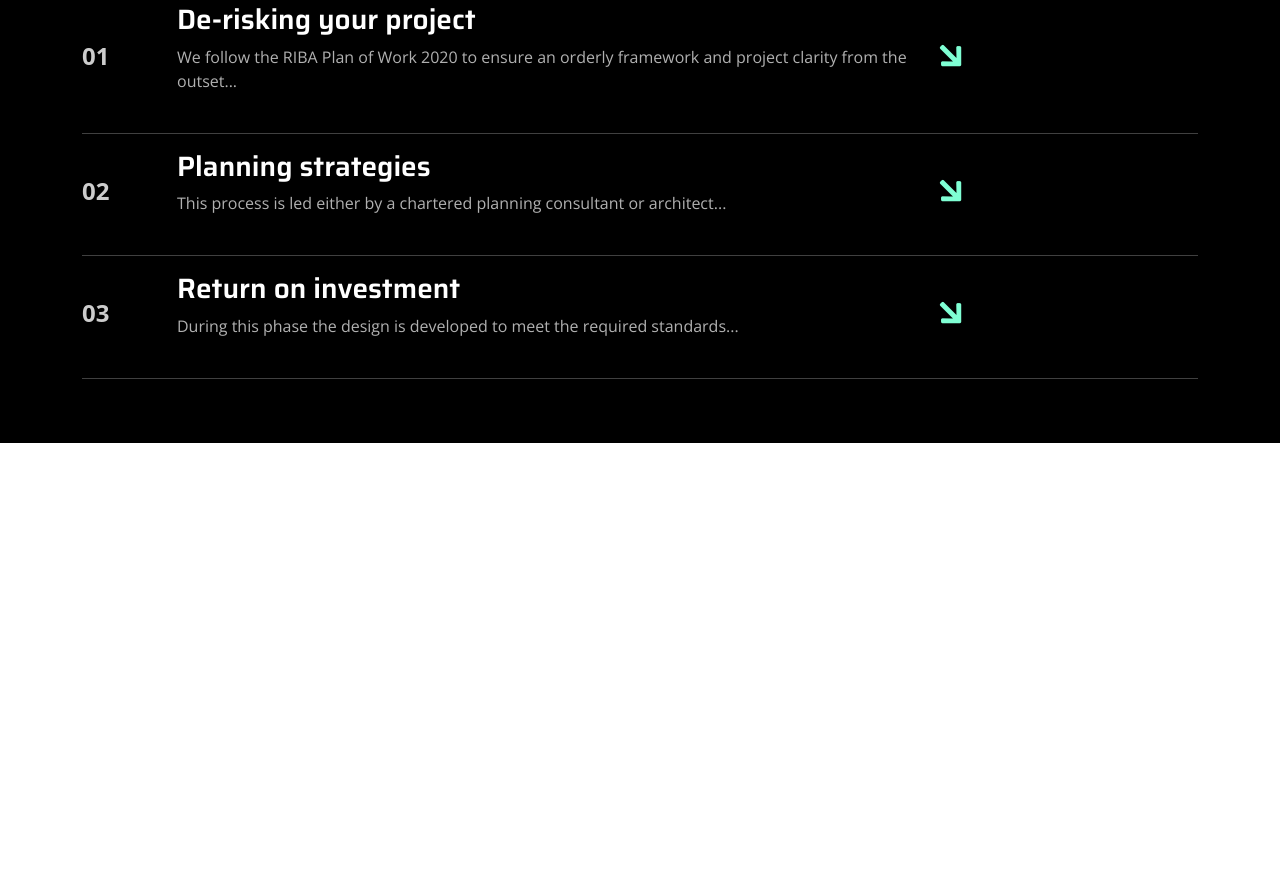
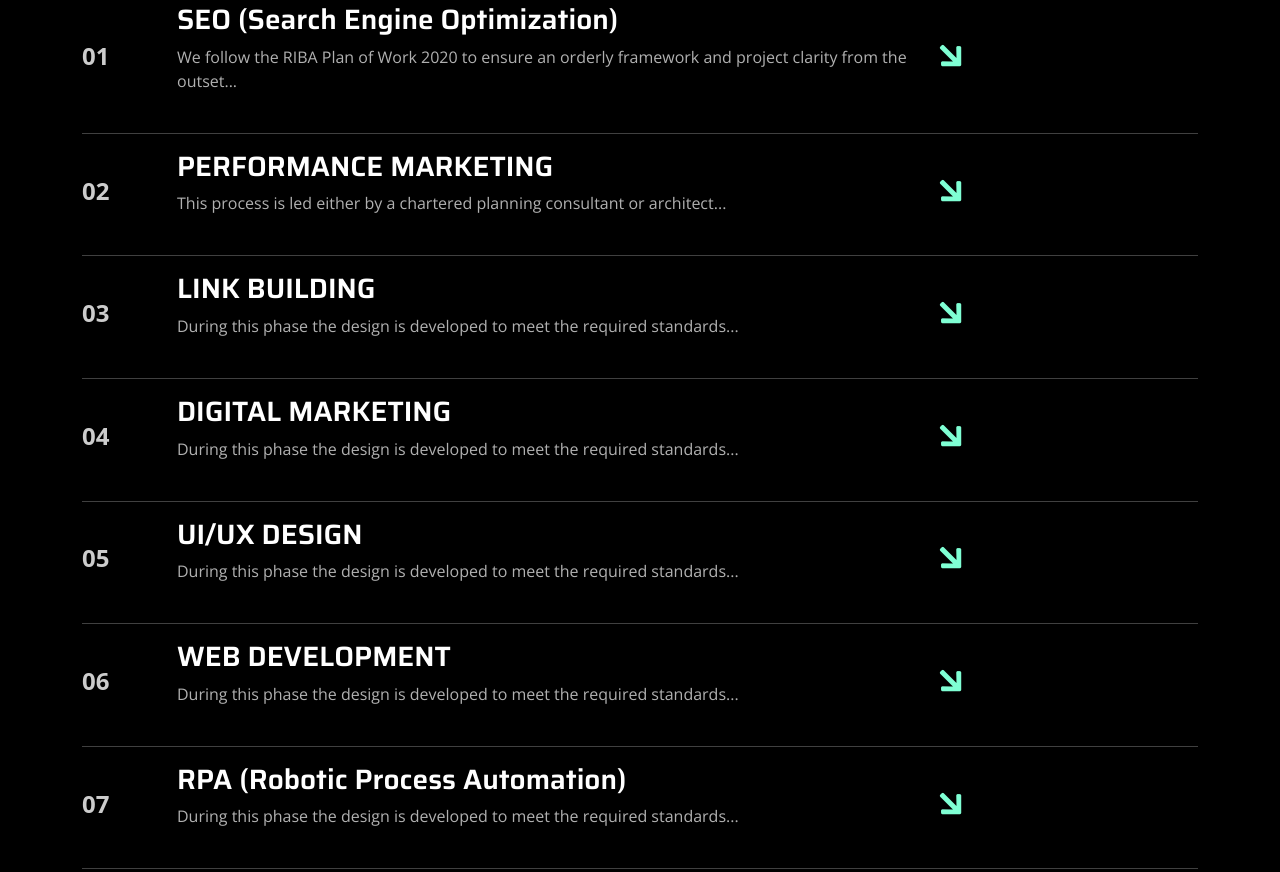
Before and after one commit to Manibharthi/edge-dynamiq, a plain HTML site: page index.html in a window 1280 px wide. Shown: the part 1255-2127 px from the top of the page. Before the commit the page ends 1698 px from the top, so only its background shows below. Drawn offline with nearby package versions, Linux system fonts and the light colour scheme.

Commit message:
new18 sa

```diff
--- a/index.html
+++ b/index.html
@@ -200,7 +200,7 @@
           <span class="word">UI/UX DESIGN</span>
           <span class="word">LINK BUILDING</span>
           <span class="word">DIGITAL MARKETING</span>
-          <span class="word">LINK BUILDING</span>
+          <span class="word">RPA</span>
           <span class="word">SMM</span>
         </div>
       </div>
@@ -215,7 +215,7 @@
     <div class="row align-items-center mb-4 service-item">
       <div class="col-md-1 service-number">01</div>
       <div class="col-md-8">
-        <h3>De-risking your project</h3>
+        <h3>SEO (Search Engine Optimization)</h3>
         <p class="short-description">We follow the RIBA Plan of Work 2020 to ensure an orderly framework and project clarity from the outset...</p>
       </div>
       <div class="col-md-3 text-right">
@@ -240,7 +240,7 @@
     <div class="row align-items-center mb-4 service-item">
       <div class="col-md-1 service-number">02</div>
       <div class="col-md-8">
-        <h3>Planning strategies</h3>
+        <h3>PERFORMANCE MARKETING</h3>
         <p class="short-description">This process is led either by a chartered planning consultant or architect...</p>
       </div>
       <div class="col-md-3 text-right">
@@ -265,7 +265,7 @@
     <div class="row align-items-center mb-4 service-item">
       <div class="col-md-1 service-number">03</div>
       <div class="col-md-8">
-        <h3>Return on investment</h3>
+        <h3>LINK BUILDING</h3>
         <p class="short-description">During this phase the design is developed to meet the required standards...</p>
       </div>
       <div class="col-md-3 text-right">
@@ -285,6 +285,106 @@
       </div>
     </div>
     <hr />
+
+     <!-- Service 4 -->
+     <div class="row align-items-center mb-4 service-item">
+      <div class="col-md-1 service-number">04</div>
+      <div class="col-md-8">
+        <h3>DIGITAL MARKETING</h3>
+        <p class="short-description">During this phase the design is developed to meet the required standards...</p>
+      </div>
+      <div class="col-md-3 text-right">
+        <button class="arrow-btn" data-target="#service4-details">
+          <i class="fas fa-arrow-right"></i>
+        </button>
+      </div>
+    </div>
+    <div id="service4-details" class="service-details" style="display: none;">
+      <div class="row">
+        <div class="col-md-6">
+          <p>We ensure that the project meets all investment goals and delivers on ROI...</p>
+        </div>
+        <div class="col-md-6">
+          <img src="/assets/6268643.jpg" class="img-fluid" alt="Expanded Return on investment image">
+        </div>
+      </div>
+    </div>
+    <hr />
+
+     <!-- Service 5 -->
+     <div class="row align-items-center mb-4 service-item">
+      <div class="col-md-1 service-number">05</div>
+      <div class="col-md-8">
+        <h3>UI/UX DESIGN</h3>
+        <p class="short-description">During this phase the design is developed to meet the required standards...</p>
+      </div>
+      <div class="col-md-3 text-right">
+        <button class="arrow-btn" data-target="#service5-details">
+          <i class="fas fa-arrow-right"></i>
+        </button>
+      </div>
+    </div>
+    <div id="service5-details" class="service-details" style="display: none;">
+      <div class="row">
+        <div class="col-md-6">
+          <p>We ensure that the project meets all investment goals and delivers on ROI...</p>
+        </div>
+        <div class="col-md-6">
+          <img src="/assets/6268643.jpg" class="img-fluid" alt="Expanded Return on investment image">
+        </div>
+      </div>
+    </div>
+    <hr />
+
+     <!-- Service 6 -->
+     <div class="row align-items-center mb-4 service-item">
+      <div class="col-md-1 service-number">06</div>
+      <div class="col-md-8">
+        <h3>WEB DEVELOPMENT</h3>
+        <p class="short-description">During this phase the design is developed to meet the required standards...</p>
+      </div>
+      <div class="col-md-3 text-right">
+        <button class="arrow-btn" data-target="#service6-details">
+          <i class="fas fa-arrow-right"></i>
+        </button>
+      </div>
+    </div>
+    <div id="service6-details" class="service-details" style="display: none;">
+      <div class="row">
+        <div class="col-md-6">
+          <p>We ensure that the project meets all investment goals and delivers on ROI...</p>
+        </div>
+        <div class="col-md-6">
+          <img src="/assets/6268643.jpg" class="img-fluid" alt="Expanded Return on investment image">
+        </div>
+      </div>
+    </div>
+    <hr />
+ <!-- Service 7 -->
+ <div class="row align-items-center mb-4 service-item">
+  <div class="col-md-1 service-number">07</div>
+  <div class="col-md-8">
+    <h3>RPA (Robotic Process Automation)</h3>
+    <p class="short-description">During this phase the design is developed to meet the required standards...</p>
+  </div>
+  <div class="col-md-3 text-right">
+    <button class="arrow-btn" data-target="#service7-details">
+      <i class="fas fa-arrow-right"></i>
+    </button>
+  </div>
+</div>
+<div id="service7-details" class="service-details" style="display: none;">
+  <div class="row">
+    <div class="col-md-6">
+      <p>We ensure that the project meets all investment goals and delivers on ROI...</p>
+    </div>
+    <div class="col-md-6">
+      <img src="/assets/6268643.jpg" class="img-fluid" alt="Expanded Return on investment image">
+    </div>
+  </div>
+</div>
+<hr />
+
   </div>
 </section>
 
```
